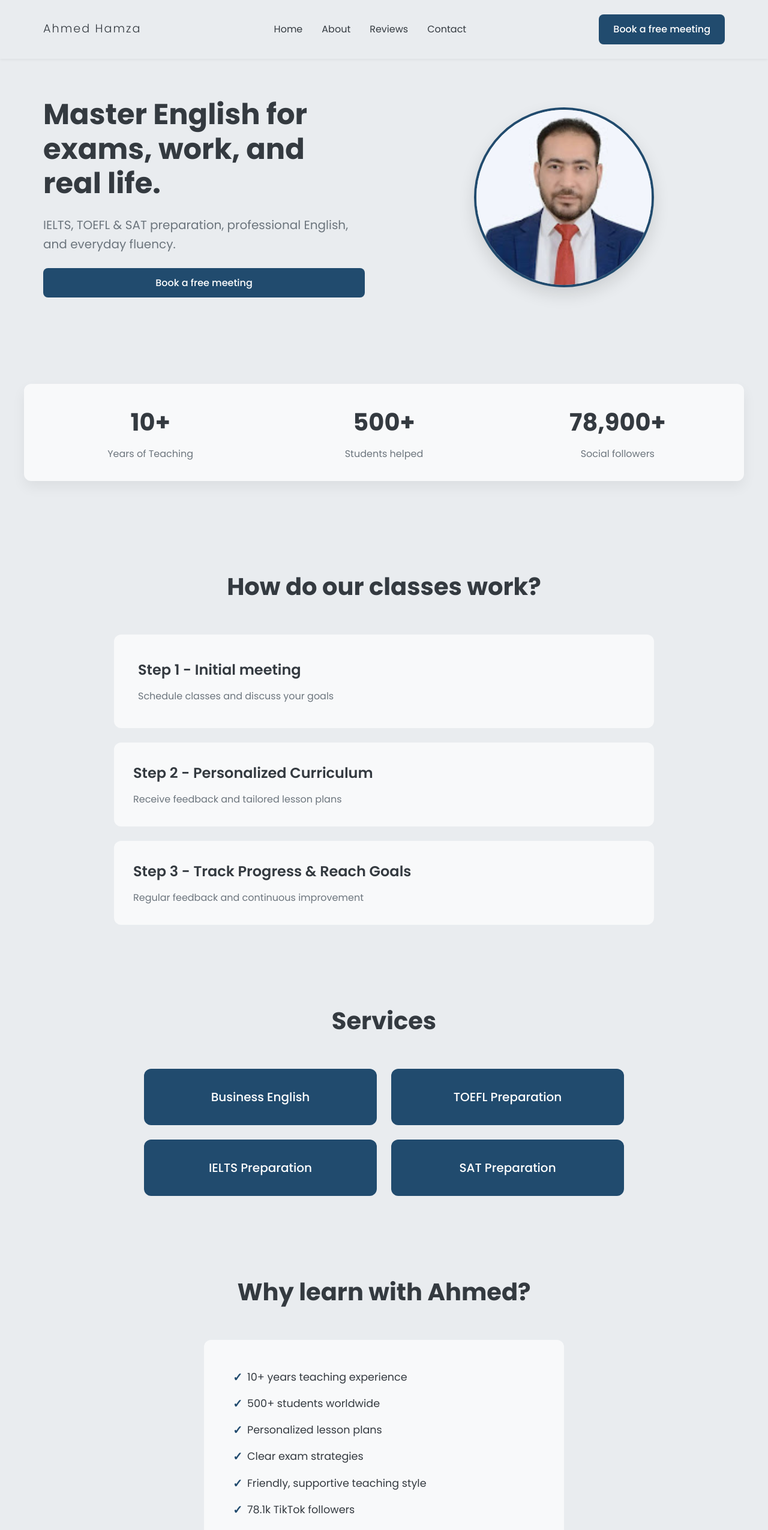
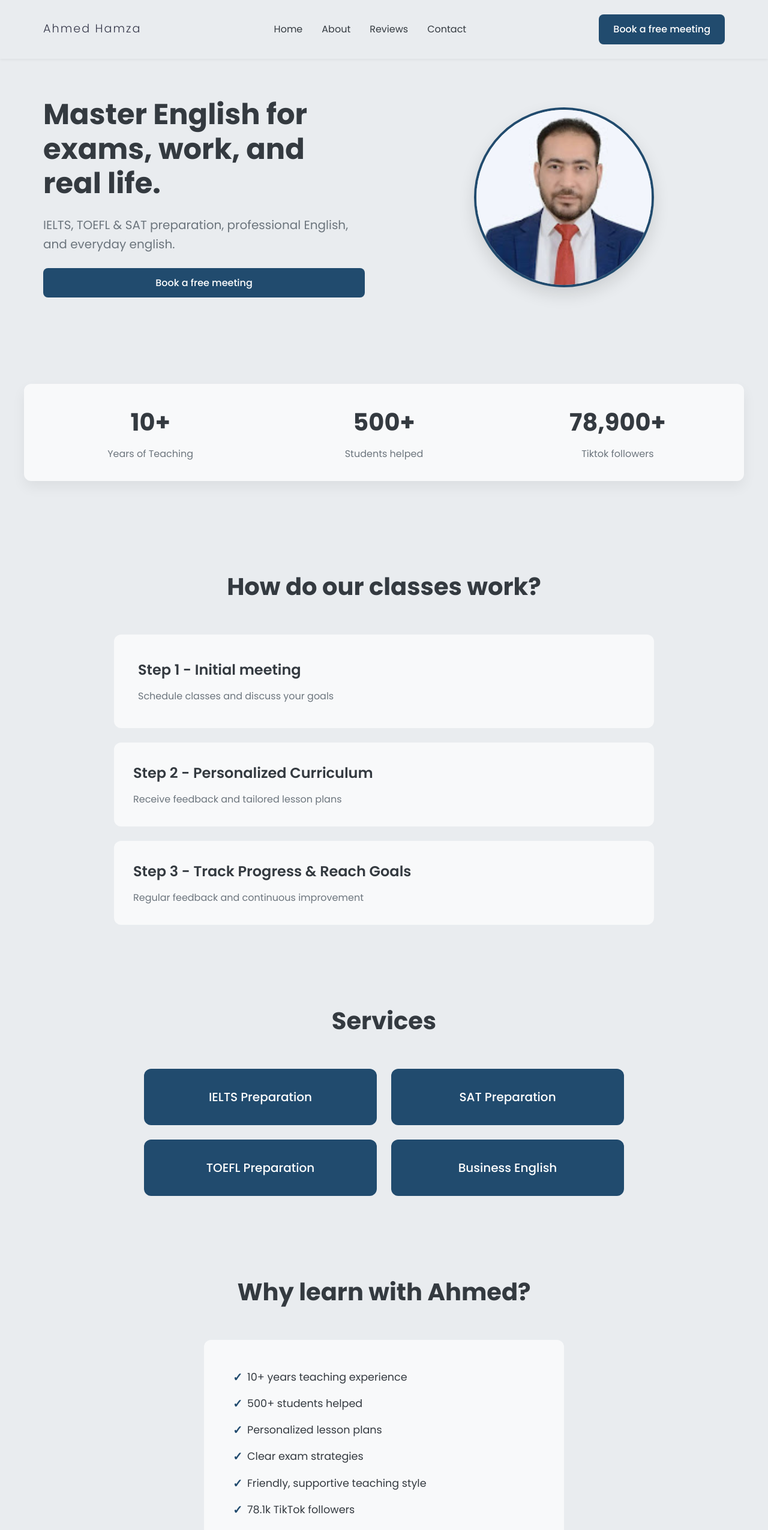
Before and after one commit to abdalla980/Online-English-Teaching, a React (Vite) app: page / in a window 1280 px wide. Shown: the top 2551 px of the page at 60% size. Built offline with nearby package versions, Linux system fonts and the light colour scheme.

Commit message:
read app.tsx and changed some content

```diff
--- a/src/App.css
+++ b/src/App.css
@@ -42,6 +42,8 @@ body {
   font-size: 1.2rem;
   font-weight: 300;
   letter-spacing: 2px;
+  text-decoration: none;
+  color: #36384a;
 }
 
 .nav {
--- a/src/App.tsx
+++ b/src/App.tsx
@@ -9,10 +9,7 @@ function App() {
 
   useEffect(() => {
     const elements = Array.from(document.querySelectorAll('[data-reveal]'))
-    if (!('IntersectionObserver' in window)) {
-      elements.forEach((el) => el.classList.add('reveal--visible'))
-      return
-    }
+
 
     const observer = new IntersectionObserver(
       (entries) => {
@@ -32,10 +29,9 @@ function App() {
 
   return (
     <div className="app">
-      {/* Header */}
       <header className="header">
         <div className="header-container">
-          <div className="logo">Ahmed Hamza</div>
+          <a className="logo" href={'#home'}>Ahmed Hamza</a>
           <nav className="nav">
             <a href="#home">Home</a>
             <a href="#about">About</a>
@@ -53,7 +49,7 @@ function App() {
         <div className="hero-container">
           <div className="hero-content reveal" data-reveal>
             <h1 className="hero-title">Master English for exams, work, and real life.</h1>
-            <p className="hero-description">IELTS, TOEFL & SAT preparation, professional English, and everyday fluency.</p>
+            <p className="hero-description">IELTS, TOEFL & SAT preparation, professional English, and everyday english.</p>
             <a className="btn-primary" href={whatsappUrl} target="_blank" rel="noreferrer">
               Book a free meeting
             </a>
@@ -80,7 +76,7 @@ function App() {
             </div>
             <div className="stat-item">
               <div className="stat-number">78,900+</div>
-              <div className="stat-label">Social followers</div>
+              <div className="stat-label">Tiktok followers</div>
             </div>
           </div>
         </div>
@@ -123,16 +119,16 @@ function App() {
           </h2>
           <div className="services-grid">
             <button className="service-btn reveal" data-reveal>
-              Business English
+              IELTS Preparation
             </button>
             <button className="service-btn reveal reveal-delay-1" data-reveal>
+              SAT Preparation
+            </button>
+            <button className="service-btn reveal reveal-delay-2" data-reveal>
               TOEFL Preparation
             </button>
-            <button className="service-btn reveal reveal-delay-2" data-reveal>
-              IELTS Preparation
-            </button>
             <button className="service-btn reveal reveal-delay-3" data-reveal>
-              SAT Preparation
+              Business English
             </button>
           </div>
         </div>
@@ -147,7 +143,7 @@ function App() {
           <div className="benefits-box reveal" data-reveal>
             <ul className="benefits-list">
               <li>10+ years teaching experience</li>
-              <li>500+ students worldwide</li>
+              <li>500+ students helped</li>
               <li>Personalized lesson plans</li>
               <li>Clear exam strategies</li>
               <li>Friendly, supportive teaching style</li>
@@ -167,7 +163,7 @@ function App() {
           </h2>
           <div className="testimonials-grid">
             <div className="testimonial-card reveal" data-reveal>
-              <p className="testimonial-quote">"I got a 7 after Mr Ahmed taught me. His strategies made the difference!"</p>
+              <p className="testimonial-quote">"I got a 7 overall after Mr Ahmed taught me. His strategies made the difference!"</p>
               <div className="testimonial-meta">
                 <div className="avatar">A</div>
                 <div className="meta-text">
```
